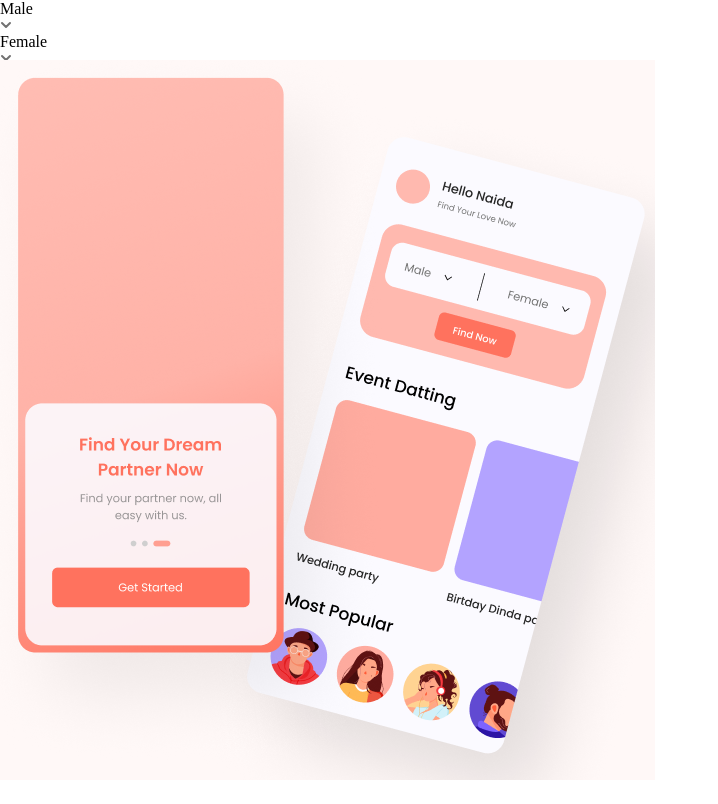
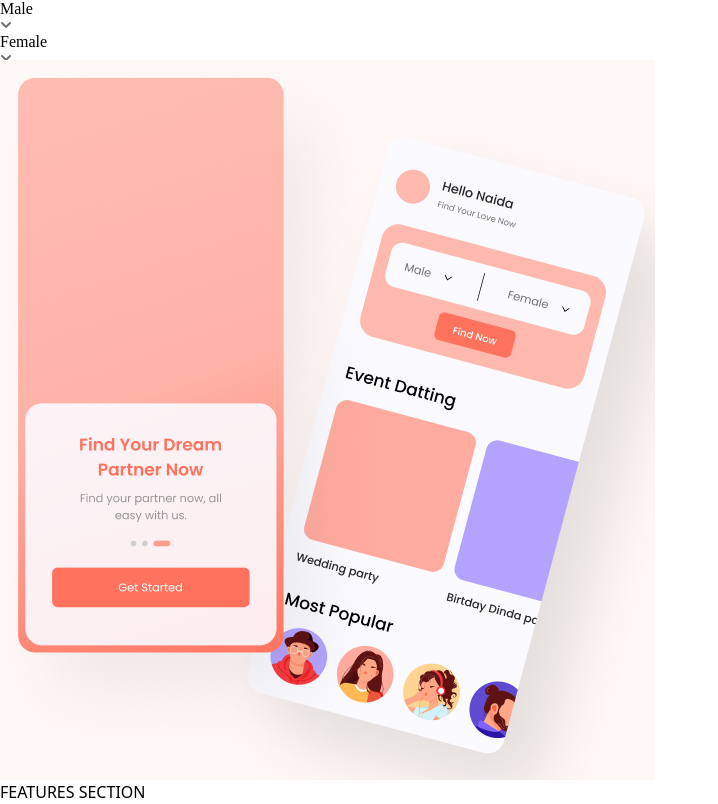
Before and after one commit to MiraWir/figma-frontend, a React (Vite) app: page / in a window 1280 px wide. Shown: the part 480-1284 px from the top of the page, without its empty margins (0-718 px from the left). Before the commit the page ends 1260 px from the top, so only its background shows below. Built offline with nearby package versions, Linux system fonts and the light colour scheme.

Commit message:
FEATURES SECTION

```diff
--- a/src/components/sections/Features.jsx
+++ b/src/components/sections/Features.jsx
@@ -0,0 +1,11 @@
+const Features = () => {
+  return (
+    <section className="w-full h-[420px] bg-white flex items-center justify-center">
+      <div className="max-w-[1440px] w-full px-6 flex items-center h-full">
+        <h1 className="text-2xl font-bold text-gray-800">FEATURES SECTION</h1>
+      </div>
+    </section>
+  );
+};
+
+export default Features;
--- a/src/pages/HomePage.jsx
+++ b/src/pages/HomePage.jsx
@@ -1,9 +1,11 @@
 import Hero from '../components/sections/Hero'
+import Features from '../components/sections/Features'
 
 const HomePage = () => {
   return (
     <div>
       <Hero />
+      <Features />
     </div>
   )
 }
```
